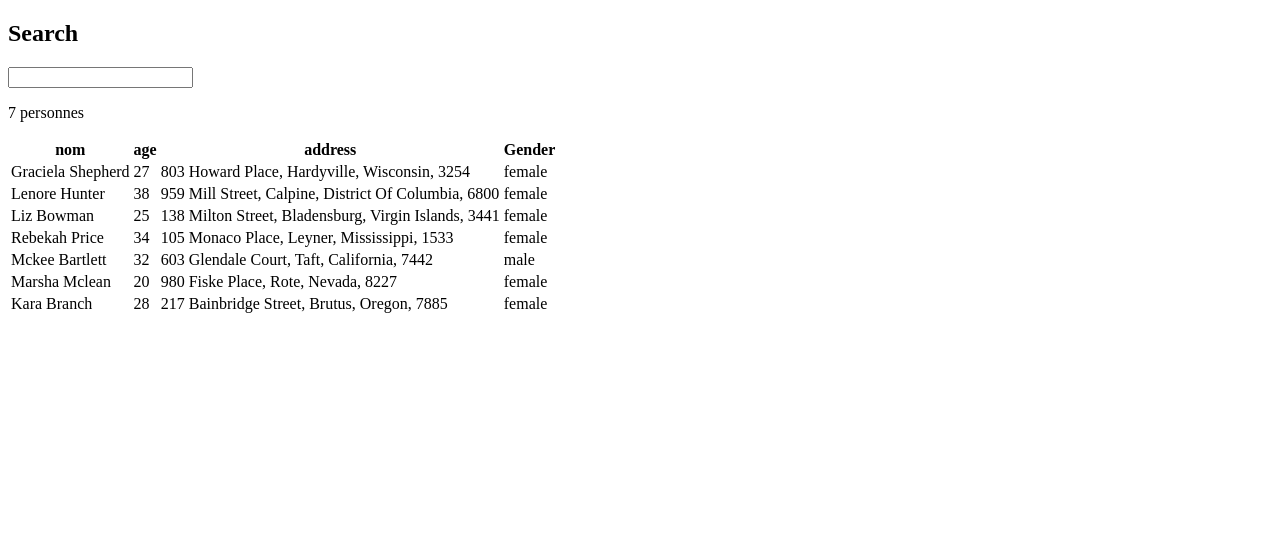
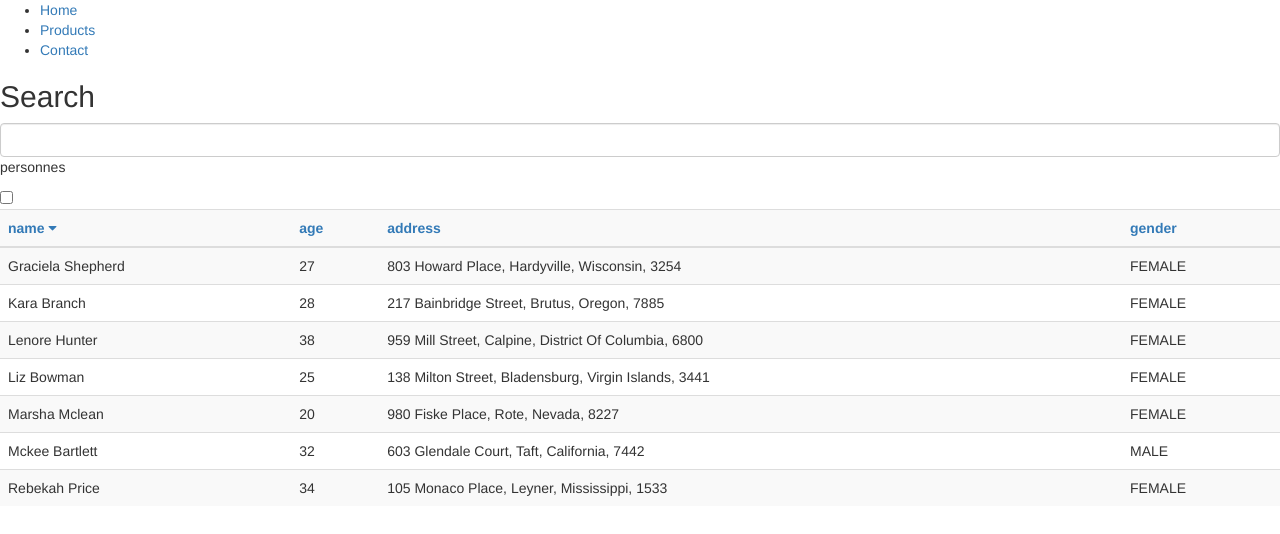
Before and after one commit to sDromacque/astonSemaine2, a plain HTML site: page index.html in a window 1280 px wide. Drawn offline with nearby package versions, Linux system fonts and the light colour scheme.

Commit message:
add bootstrap & fontawesome

```diff
--- a/index.html
+++ b/index.html
@@ -5,33 +5,60 @@
     <title>Title</title>
 </head>
 <body ng-app='app' ng-controller='main'>
-
+    <ul ng-controller='menu'>
+        <li ng-repeat="link in menu"><a href={{link.url}}>{{link.label}}</a></li>
+    </ul>
     <h2>Search</h2>
-    <input type="text" ng-model="search">
+    <input type="text" ng-model="search.name" class="form-control">
     <p>{{count.length}} personnes</p>
-
-    <table>
+    <input type="checkbox" ng-click="showData = !showData">
+    <table class="table table-striped" ng-show="showData" ng-controller="table">
         <thread>
-            <th>nom</th>
-            <th>age</th>
-            <th>address</th>
-            <th>Gender</th>
+            <th>
+                <a href="#" ng-click="sortType = 'name'; sortReverse = !sortReverse">
+                name
+                <span ng-show="sortType == 'name' && !sortReverse" class="fa fa-caret-down"></span>
+                <span ng-show="sortType == 'name' && sortReverse" class="fa fa-caret-up"></span>
+                </a>
+            </th>
+            <th>
+                <a href="#" ng-click="sortType = 'age'; sortReverse = !sortReverse">
+                age
+                <span ng-show="sortType == 'age' && !sortReverse" class="fa fa-caret-down"></span>
+                <span ng-show="sortType == 'age' && sortReverse" class="fa fa-caret-up"></span>
+                </a>
+            </th>
+            <th>
+                <a href="#" ng-click="sortType = 'address'; sortReverse = !sortReverse">
+                    address
+                    <span ng-show="sortType == 'address' && !sortReverse" class="fa fa-caret-down"></span>
+                    <span ng-show="sortType == 'address' && sortReverse" class="fa fa-caret-up"></span>
+                </a>
+            </th>
+            <th>
+                <a href="#" ng-click="sortType = 'gender'; sortReverse = !sortReverse">
+                    gender
+                    <span ng-show="sortType == 'gender' && !sortReverse" class="fa fa-caret-down"></span>
+                    <span ng-show="sortType == 'gender' && sortReverse" class="fa fa-caret-up"></span>
+                </a>
+            </th>
         </thread>
         <tbody>
-            <tr ng-repeat="user in users | filter:search | filter:query as count ">
+            <tr ng-repeat="user in users |  orderBy:sortType:sortReverse |filter:search | filter:query as count">
                 <td>{{user.name}}</td>
                 <td>{{user.age}}</td>
                 <td>{{user.address}}</td>
-                <td>{{user.gender}}</td>
+                <td>{{user.gender | uppercase}}</td>
             </tr>
         </tbody>
     </table>
 
-
-    <!--<p ng-repeat="client in clients | orderBy: '+age'">{{client.name}}, {{client.age}}</p>-->
-
     <script src="https://ajax.googleapis.com/ajax/libs/angularjs/1.5.8/angular.min.js"></script>
     <script src="./app/app.js"></script>
     <script src="https://cdnjs.cloudflare.com/ajax/libs/jquery/3.1.1/jquery.min.js"></script>
+    <link rel="stylesheet" href="https://maxcdn.bootstrapcdn.com/bootstrap/3.3.7/css/bootstrap.min.css" integrity="sha384-BVYiiSIFeK1dGmJRAkycuHAHRg32OmUcww7on3RYdg4Va+PmSTsz/K68vbdEjh4u" crossorigin="anonymous">
+    <link rel="stylesheet" href="https://maxcdn.bootstrapcdn.com/bootstrap/3.3.7/css/bootstrap-theme.min.css" integrity="sha384-rHyoN1iRsVXV4nD0JutlnGaslCJuC7uwjduW9SVrLvRYooPp2bWYgmgJQIXwl/Sp" crossorigin="anonymous">
+    <link href="https://maxcdn.bootstrapcdn.com/font-awesome/4.7.0/css/font-awesome.min.css" rel="stylesheet" integrity="sha384-wvfXpqpZZVQGK6TAh5PVlGOfQNHSoD2xbE+QkPxCAFlNEevoEH3Sl0sibVcOQVnN" crossorigin="anonymous">
+    <script src="https://maxcdn.bootstrapcdn.com/bootstrap/3.3.7/js/bootstrap.min.js" integrity="sha384-Tc5IQib027qvyjSMfHjOMaLkfuWVxZxUPnCJA7l2mCWNIpG9mGCD8wGNIcPD7Txa" crossorigin="anonymous"></script>
 </body>
 </html>
```
